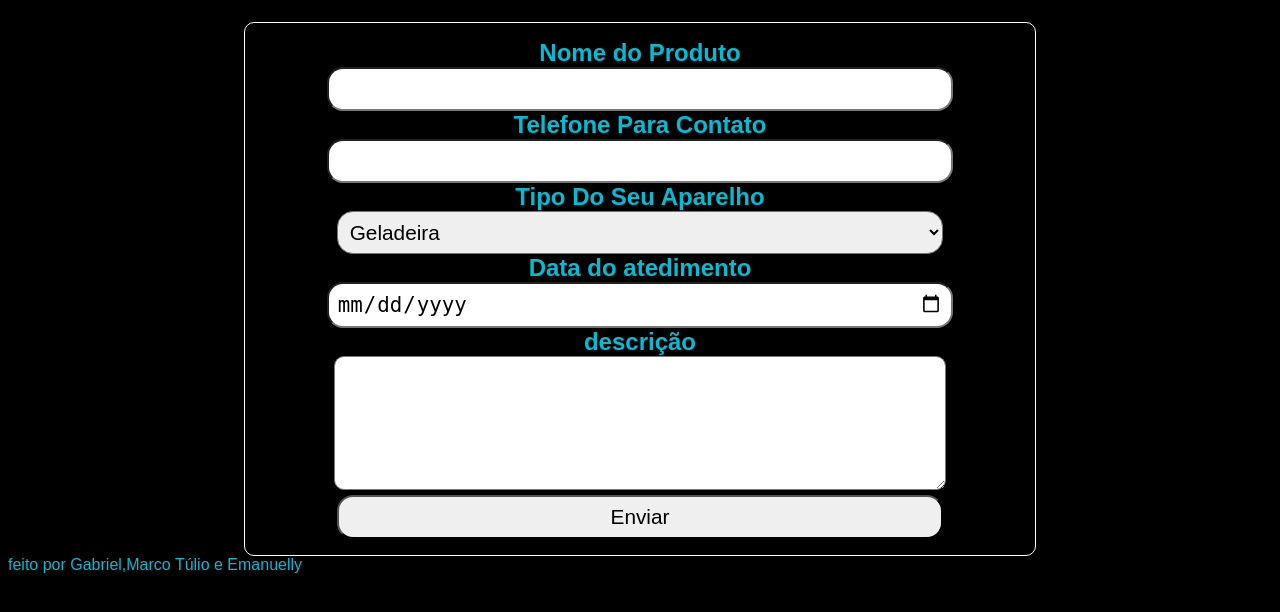
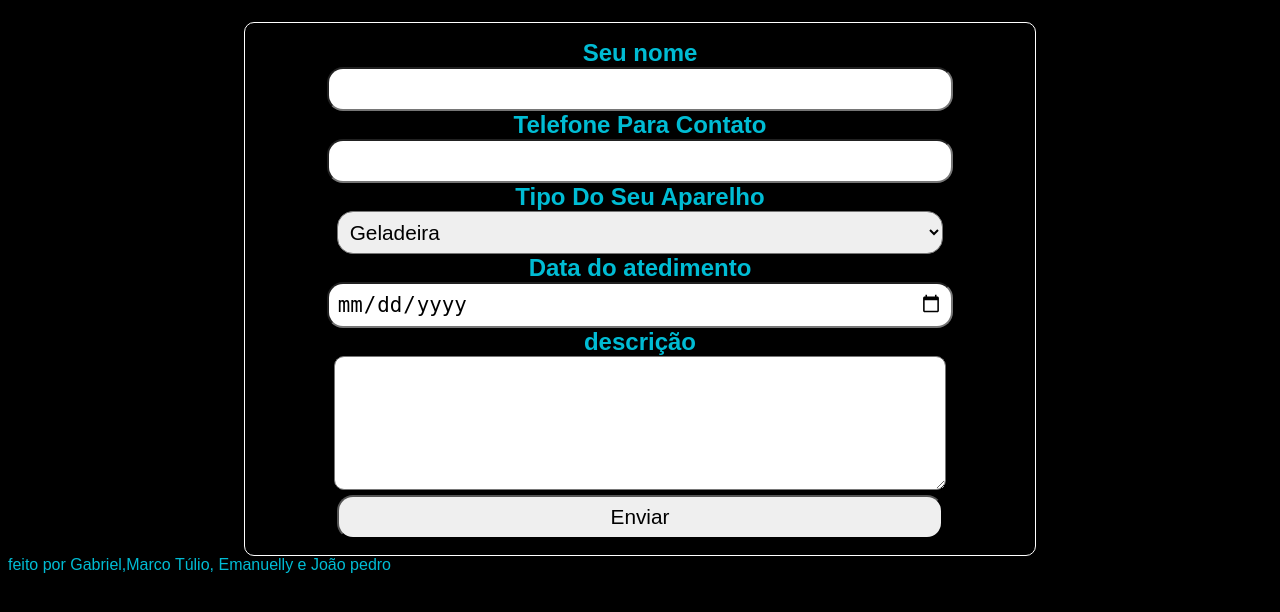
Before and after one commit to Tulio20dev/PHP, a PHP site: page /Trabalho1/index.php in a window 1280 px wide. Shown: the part 58-670 px from the top of the page. Run offline with PHP 8.4, Linux system fonts and the light colour scheme.

Commit message:
Add files via upload

```diff
--- a/tulio/Trabalho1/css/index.css
+++ b/tulio/Trabalho1/css/index.css
@@ -50,4 +50,5 @@ main section form label{
 }
 footer span {
     text-align: center;
+    margin-top: 50px;
 }
--- a/tulio/Trabalho1/index.php
+++ b/tulio/Trabalho1/index.php
@@ -11,16 +11,16 @@
     <main>
         <section>
             <form action="produto.php" method="post">
-                <label for="nome_produto">Nome do Produto</label>
-                <input type="text" name="nome_produto">
+                <label for="nome_cliente">Seu nome</label>
+                <input type="text" name="nome_cliente">
                 <label for="telefone_contato">Telefone Para Contato</label>
-                <input type="tel" name="telefone_contato" required>
+                <input type="number" name="telefone_contato" required>
                 <label for="tipo_do_aparelho"> Tipo Do Seu Aparelho</label>
                 <select name="tipo_do_aparelho" required>
                     <option value="Geladeira">Geladeira</option>
-                    <option value="Micro_Ondas">micros ondas</option>
+                    <option value="Micro Ondas">micros ondas</option>
                     <option value="fogão">fogão</option>
-                    <option value="Maquina_de_Lavar">Maquina de Lavar</option>
+                    <option value="Maquina de Lavar">Maquina de Lavar</option>
                 </select>
                 <label for="data_preferida"> Data do atedimento </label>
                 <input type="date" name="data_preferida" required>
@@ -31,7 +31,7 @@
         </section>
     </main>
     <footer>
-        <span> feito por Gabriel,Marco Túlio e Emanuelly</span>
+        <span> feito por Gabriel,Marco Túlio, Emanuelly e João pedro</span>
     </footer>
 </body>
 </html>
```
Also changed, not shown: tulio/Trabalho1/produto.php (+6 -5 lines).
